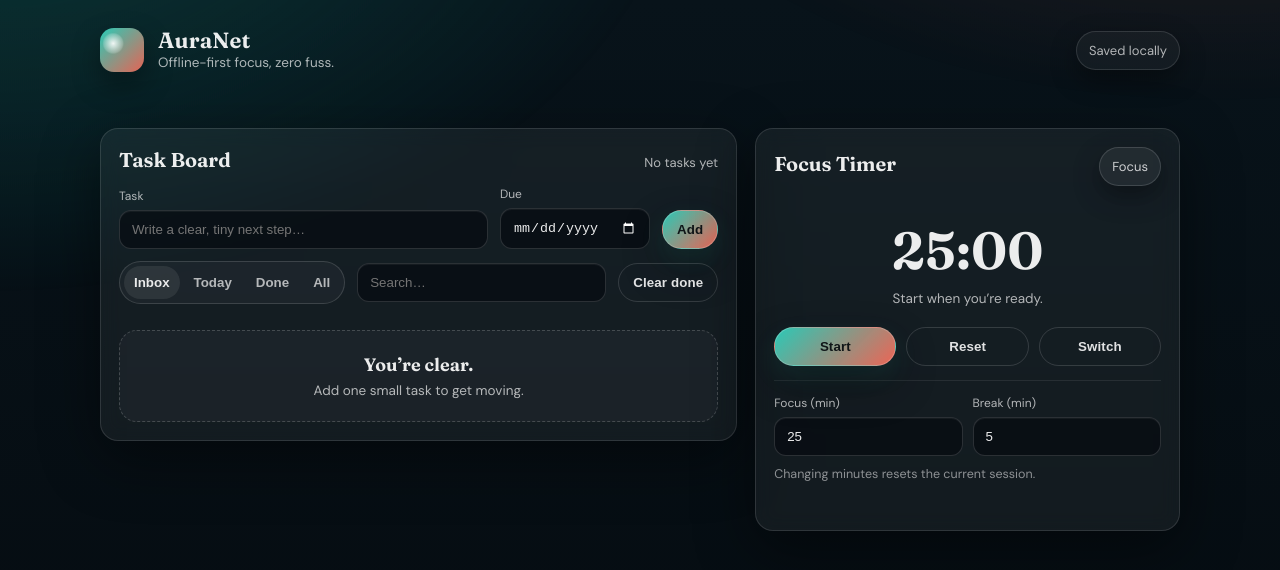
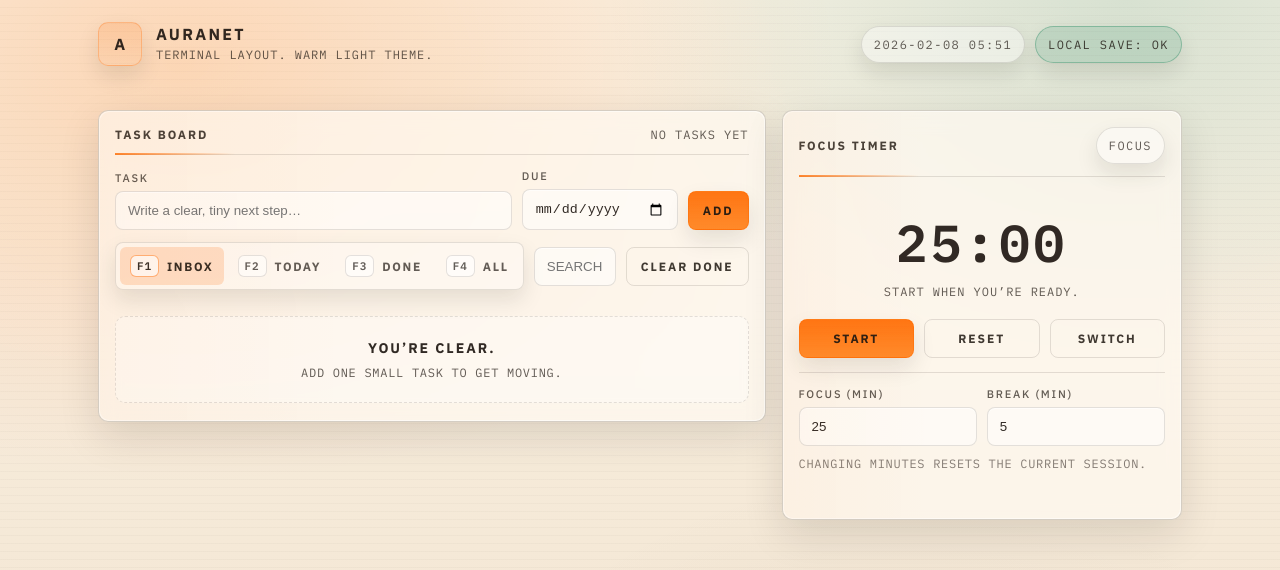
Before and after one commit to okok147/AuraNet, a website: page web/index.html in a window 1280 px wide. Drawn offline with Linux system fonts and the light colour scheme.

Commit message:
Bloomberg terminal style (warm light theme)

```diff
--- a/web/app.js
+++ b/web/app.js
@@ -5,6 +5,7 @@
 
   const els = {
     storagePill: $("storagePill"),
+    clock: $("clock"),
     stats: $("stats"),
     addForm: $("addForm"),
     taskText: $("taskText"),
@@ -32,6 +33,28 @@
   };
 
   const nowMs = () => Date.now();
+
+  const setStoragePill = (ok) => {
+    if (!els.storagePill) return;
+    els.storagePill.classList.toggle("pill--ok", ok);
+    els.storagePill.classList.toggle("pill--bad", !ok);
+    els.storagePill.textContent = ok ? "LOCAL SAVE: OK" : "LOCAL SAVE: BLOCKED";
+  };
+
+  const fmtClock = () => {
+    const d = new Date();
+    const y = d.getFullYear();
+    const m = String(d.getMonth() + 1).padStart(2, "0");
+    const day = String(d.getDate()).padStart(2, "0");
+    const hh = String(d.getHours()).padStart(2, "0");
+    const mm = String(d.getMinutes()).padStart(2, "0");
+    return `${y}-${m}-${day} ${hh}:${mm}`;
+  };
+
+  const renderClock = () => {
+    if (!els.clock) return;
+    els.clock.textContent = fmtClock();
+  };
 
   const clampInt = (value, min, max, fallback) => {
     const n = Number.parseInt(String(value), 10);
@@ -96,11 +119,9 @@
   const saveState = () => {
     try {
       localStorage.setItem(STORAGE_KEY, JSON.stringify(state));
-      els.storagePill.textContent = "Saved locally";
-      els.storagePill.style.borderColor = "rgba(45, 212, 191, 0.35)";
+      setStoragePill(true);
     } catch {
-      els.storagePill.textContent = "Storage blocked";
-      els.storagePill.style.borderColor = "rgba(255, 92, 115, 0.35)";
+      setStoragePill(false);
     }
   };
 
@@ -515,5 +536,7 @@
     }
   }
 
+  renderClock();
+  window.setInterval(renderClock, 10_000);
   render();
 })();
--- a/web/index.html
+++ b/web/index.html
@@ -3,7 +3,7 @@
   <head>
     <meta charset="UTF-8" />
     <meta name="viewport" content="width=device-width, initial-scale=1" />
-    <meta name="color-scheme" content="dark" />
+    <meta name="color-scheme" content="light" />
 
     <title>AuraNet</title>
     <meta
@@ -15,7 +15,7 @@
     <link rel="preconnect" href="https://fonts.googleapis.com" />
     <link rel="preconnect" href="https://fonts.gstatic.com" crossorigin />
     <link
-      href="https://fonts.googleapis.com/css2?family=DM+Sans:opsz,wght@9..40,400;9..40,500;9..40,700&family=Fraunces:opsz,wght@9..144,500;9..144,650&display=swap"
+      href="https://fonts.googleapis.com/css2?family=IBM+Plex+Mono:wght@400;500;600&family=IBM+Plex+Sans:wght@500;600;700&display=swap"
       rel="stylesheet"
     />
 
@@ -28,14 +28,23 @@
     <header class="shell">
       <div class="topbar">
         <div class="brand">
-          <div class="mark" aria-hidden="true"></div>
+          <div class="mark" aria-hidden="true">
+            <span class="mark__glyph">A</span>
+          </div>
           <div class="brand__text">
             <div class="brand__name">AuraNet</div>
-            <div class="brand__tag">Offline-first focus, zero fuss.</div>
+            <div class="brand__tag">Terminal layout. Warm light theme.</div>
           </div>
         </div>
-        <div class="pill" id="storagePill" title="Saved locally in your browser">
-          Saved locally
+        <div class="hud">
+          <div class="hud__clock" id="clock" aria-label="Local time"></div>
+          <div
+            class="pill pill--ok"
+            id="storagePill"
+            title="Saved locally in your browser"
+          >
+            LOCAL SAVE: OK
+          </div>
         </div>
       </div>
     </header>
@@ -71,16 +80,20 @@
           <div class="toolbar">
             <div class="seg" role="tablist" aria-label="Task filters">
               <button class="seg__btn" type="button" data-filter="inbox">
-                Inbox
+                <kbd class="kbd">F1</kbd>
+                <span>INBOX</span>
               </button>
               <button class="seg__btn" type="button" data-filter="today">
-                Today
+                <kbd class="kbd">F2</kbd>
+                <span>TODAY</span>
               </button>
               <button class="seg__btn" type="button" data-filter="done">
-                Done
+                <kbd class="kbd">F3</kbd>
+                <span>DONE</span>
               </button>
               <button class="seg__btn" type="button" data-filter="all">
-                All
+                <kbd class="kbd">F4</kbd>
+                <span>ALL</span>
               </button>
             </div>
             <label class="search">
@@ -88,7 +101,7 @@
               <input
                 class="input input--search"
                 id="search"
-                placeholder="Search…"
+                placeholder="SEARCH…"
               />
             </label>
             <button class="btn btn--ghost" type="button" id="clearDone">
--- a/web/styles.css
+++ b/web/styles.css
@@ -1,21 +1,35 @@
 :root {
-  --bg0: #050b10;
-  --bg1: #08131a;
-  --surface: rgba(255, 255, 255, 0.055);
-  --surface2: rgba(255, 255, 255, 0.075);
-  --stroke: rgba(255, 255, 255, 0.12);
-  --text: rgba(255, 255, 255, 0.92);
-  --muted: rgba(255, 255, 255, 0.68);
-  --muted2: rgba(255, 255, 255, 0.52);
-  --accent: #2dd4bf;
-  --accent2: #ff6b5a;
-  --danger: #ff5c73;
+  color-scheme: light;
 
-  --radius: 18px;
-  --radius2: 12px;
+  --bg0: #f8f1e6;
+  --bg1: #f2e5d3;
+  --panel: rgba(255, 250, 242, 0.72);
+  --panel2: rgba(255, 250, 242, 0.9);
 
-  --shadow: 0 18px 60px rgba(0, 0, 0, 0.45);
-  --shadow2: 0 10px 26px rgba(0, 0, 0, 0.38);
+  --stroke: rgba(32, 24, 18, 0.18);
+  --stroke2: rgba(32, 24, 18, 0.12);
+
+  --text: rgba(32, 24, 18, 0.92);
+  --muted: rgba(32, 24, 18, 0.7);
+  --muted2: rgba(32, 24, 18, 0.55);
+
+  --accent: #ff6a00;
+  --accent-soft: rgba(255, 106, 0, 0.18);
+  --ok: #0a7a52;
+  --ok-soft: rgba(10, 122, 82, 0.14);
+  --danger: #b4233a;
+  --danger-soft: rgba(180, 35, 58, 0.12);
+
+  --radius: 10px;
+  --radius2: 8px;
+
+  --shadow: 0 14px 40px rgba(24, 16, 10, 0.12);
+  --shadow2: 0 10px 22px rgba(24, 16, 10, 0.1);
+
+  --font-ui: "IBM Plex Sans", ui-sans-serif, system-ui, -apple-system,
+    Segoe UI, sans-serif;
+  --font-mono: "IBM Plex Mono", ui-monospace, SFMono-Regular, Menlo, Monaco,
+    Consolas, "Liberation Mono", monospace;
 }
 
 * {
@@ -30,38 +44,45 @@ body {
 body {
   margin: 0;
   color: var(--text);
-  font-family: "DM Sans", ui-sans-serif, system-ui, -apple-system, Segoe UI,
-    sans-serif;
-  background: linear-gradient(180deg, var(--bg1) 0%, var(--bg0) 100%);
+  font-family: var(--font-mono);
+  background: linear-gradient(180deg, var(--bg0) 0%, var(--bg1) 100%);
 }
 
 .bg {
   position: fixed;
-  inset: -40vh -30vw;
+  inset: 0;
   pointer-events: none;
   background:
     radial-gradient(
-        1200px 800px at 18% 10%,
-        rgba(45, 212, 191, 0.22),
+        1100px 700px at 14% 8%,
+        rgba(255, 106, 0, 0.2),
         transparent 60%
       ),
     radial-gradient(
-        1100px 700px at 78% 0%,
-        rgba(255, 107, 90, 0.18),
-        transparent 62%
+        900px 600px at 88% 0%,
+        rgba(10, 122, 82, 0.14),
+        transparent 58%
       ),
     radial-gradient(
-        900px 700px at 55% 100%,
-        rgba(255, 255, 255, 0.05),
+        800px 600px at 70% 100%,
+        rgba(32, 24, 18, 0.05),
         transparent 55%
-      );
-  filter: blur(6px) saturate(115%);
+      ),
+    repeating-linear-gradient(
+      0deg,
+      rgba(32, 24, 18, 0.028),
+      rgba(32, 24, 18, 0.028) 1px,
+      transparent 1px,
+      transparent 8px
+    ),
+    linear-gradient(180deg, var(--bg0) 0%, var(--bg1) 100%);
   opacity: 0.95;
+  filter: saturate(110%);
 }
 
 .shell {
   max-width: 1120px;
-  padding: 28px 20px;
+  padding: 22px 18px;
   margin: 0 auto;
   position: relative;
 }
@@ -83,16 +104,24 @@ body {
 .mark {
   width: 44px;
   height: 44px;
-  border-radius: 14px;
-  background:
-    radial-gradient(
-        18px 18px at 30% 35%,
-        rgba(255, 255, 255, 0.9),
-        rgba(255, 255, 255, 0.2) 52%,
-        transparent 60%
-      ),
-    linear-gradient(135deg, rgba(45, 212, 191, 0.95), rgba(255, 107, 90, 0.9));
-  box-shadow: 0 12px 28px rgba(0, 0, 0, 0.35);
+  border-radius: 10px;
+  background: linear-gradient(
+    180deg,
+    rgba(255, 106, 0, 0.16),
+    rgba(255, 106, 0, 0.06)
+  );
+  border: 1px solid rgba(255, 106, 0, 0.28);
+  box-shadow: var(--shadow2);
+  display: grid;
+  place-items: center;
+}
+
+.mark__glyph {
+  font-family: var(--font-ui);
+  font-weight: 800;
+  letter-spacing: 0.02em;
+  color: rgba(32, 24, 18, 0.92);
+  line-height: 1;
 }
 
 .brand__text {
@@ -100,20 +129,42 @@ body {
 }
 
 .brand__name {
-  font-family: "Fraunces", ui-serif, Georgia, serif;
-  letter-spacing: 0.1px;
-  font-weight: 650;
-  font-size: 22px;
-  line-height: 1.05;
+  font-family: var(--font-ui);
+  font-weight: 800;
+  letter-spacing: 0.14em;
+  text-transform: uppercase;
+  font-size: 16px;
+  line-height: 1.1;
 }
 
 .brand__tag {
   color: var(--muted);
-  font-size: 13.5px;
-  margin-top: 2px;
+  font-size: 12px;
+  margin-top: 4px;
+  letter-spacing: 0.08em;
+  text-transform: uppercase;
   white-space: nowrap;
   overflow: hidden;
   text-overflow: ellipsis;
+}
+
+.hud {
+  display: inline-flex;
+  align-items: center;
+  gap: 10px;
+}
+
+.hud__clock {
+  font-variant-numeric: tabular-nums;
+  letter-spacing: 0.12em;
+  text-transform: uppercase;
+  font-size: 12px;
+  color: var(--muted);
+  padding: 10px 12px;
+  border-radius: 999px;
+  border: 1px solid var(--stroke2);
+  background: rgba(255, 255, 255, 0.38);
+  box-shadow: var(--shadow2);
 }
 
 .pill {
@@ -122,36 +173,67 @@ body {
   gap: 8px;
   padding: 10px 12px;
   border-radius: 999px;
-  border: 1px solid var(--stroke);
-  background: rgba(255, 255, 255, 0.04);
+  border: 1px solid var(--stroke2);
+  background: rgba(255, 255, 255, 0.38);
   color: var(--muted);
-  font-size: 13px;
+  font-size: 12px;
+  letter-spacing: 0.12em;
+  text-transform: uppercase;
   box-shadow: var(--shadow2);
 }
 
-.pill--muted {
-  color: rgba(255, 255, 255, 0.78);
-  border-color: rgba(255, 255, 255, 0.14);
-  background: rgba(255, 255, 255, 0.055);
+.pill--ok {
+  color: rgba(32, 24, 18, 0.82);
+  border-color: rgba(10, 122, 82, 0.32);
+  background: var(--ok-soft);
+}
+
+.pill--bad {
+  color: rgba(32, 24, 18, 0.82);
+  border-color: rgba(180, 35, 58, 0.34);
+  background: var(--danger-soft);
 }
 
 .grid {
   display: grid;
-  grid-template-columns: 1.2fr 0.8fr;
-  gap: 18px;
+  grid-template-columns: 1.25fr 0.75fr;
+  gap: 16px;
   align-items: start;
 }
 
 .card {
+  position: relative;
   border-radius: var(--radius);
   border: 1px solid var(--stroke);
-  background: var(--surface);
+  background: var(--panel);
   box-shadow: var(--shadow);
   backdrop-filter: blur(10px);
   -webkit-backdrop-filter: blur(10px);
-  padding: 18px;
+  padding: 16px 16px 18px;
   overflow: clip;
   animation: up 520ms cubic-bezier(0.2, 0.9, 0.2, 1) both;
+}
+
+.card::before {
+  content: "";
+  position: absolute;
+  inset: 0;
+  pointer-events: none;
+  border-radius: inherit;
+  box-shadow: inset 0 0 0 1px rgba(255, 255, 255, 0.55);
+}
+
+.card::after {
+  content: "";
+  position: absolute;
+  inset: 0;
+  pointer-events: none;
+  background: linear-gradient(
+    90deg,
+    rgba(255, 106, 0, 0.18),
+    transparent 38%
+  );
+  opacity: 0.18;
 }
 
 .card--timer {
@@ -171,29 +253,47 @@ body {
 }
 
 .card__head {
+  position: relative;
   display: flex;
   align-items: baseline;
   justify-content: space-between;
   gap: 12px;
+  padding-bottom: 12px;
   margin-bottom: 14px;
+  border-bottom: 1px solid var(--stroke2);
+}
+
+.card__head::after {
+  content: "";
+  position: absolute;
+  left: 0;
+  bottom: -1px;
+  height: 2px;
+  width: 120px;
+  background: linear-gradient(90deg, rgba(255, 106, 0, 0.8), transparent);
 }
 
 .h1 {
-  font-family: "Fraunces", ui-serif, Georgia, serif;
-  font-weight: 650;
-  font-size: 20px;
+  font-family: var(--font-ui);
+  font-weight: 800;
+  font-size: 12px;
+  letter-spacing: 0.16em;
+  text-transform: uppercase;
   margin: 0;
+  color: rgba(32, 24, 18, 0.82);
 }
 
 .stats {
   color: var(--muted);
-  font-size: 13px;
+  font-size: 12px;
+  letter-spacing: 0.08em;
+  text-transform: uppercase;
 }
 
 .add {
   display: grid;
-  grid-template-columns: 1fr 150px auto;
-  gap: 12px;
+  grid-template-columns: 1fr 156px auto;
+  gap: 10px;
   align-items: end;
   margin-bottom: 12px;
 }
@@ -204,26 +304,29 @@ body {
 }
 
 .field__label {
-  font-size: 12px;
+  font-family: var(--font-ui);
+  font-size: 11px;
+  letter-spacing: 0.16em;
+  text-transform: uppercase;
   color: var(--muted);
 }
 
 .input {
   width: 100%;
   border-radius: var(--radius2);
-  border: 1px solid rgba(255, 255, 255, 0.14);
-  background: rgba(7, 11, 16, 0.7);
-  color: var(--text);
+  border: 1px solid var(--stroke2);
+  background: rgba(255, 255, 255, 0.52);
+  color: rgba(32, 24, 18, 0.92);
   padding: 11px 12px;
   outline: none;
-  box-shadow: inset 0 1px 0 rgba(255, 255, 255, 0.05);
+  box-shadow: inset 0 1px 0 rgba(255, 255, 255, 0.55);
 }
 
 .input:focus {
-  border-color: rgba(45, 212, 191, 0.55);
+  border-color: rgba(255, 106, 0, 0.55);
   box-shadow:
-    0 0 0 3px rgba(45, 212, 191, 0.12),
-    inset 0 1px 0 rgba(255, 255, 255, 0.05);
+    0 0 0 3px rgba(255, 106, 0, 0.16),
+    inset 0 1px 0 rgba(255, 255, 255, 0.55);
 }
 
 .input--search {
@@ -231,15 +334,18 @@ body {
 }
 
 .btn {
-  border: 1px solid rgba(255, 255, 255, 0.14);
-  background: rgba(255, 255, 255, 0.04);
-  color: rgba(255, 255, 255, 0.88);
-  border-radius: 999px;
+  border: 1px solid var(--stroke2);
+  background: rgba(255, 255, 255, 0.42);
+  color: rgba(32, 24, 18, 0.86);
+  border-radius: var(--radius2);
   padding: 11px 14px;
-  font-weight: 600;
-  letter-spacing: 0.1px;
+  font-family: var(--font-ui);
+  font-weight: 800;
+  letter-spacing: 0.16em;
+  text-transform: uppercase;
+  font-size: 12px;
   cursor: pointer;
-  box-shadow: 0 10px 24px rgba(0, 0, 0, 0.28);
+  box-shadow: var(--shadow2);
   transition:
     transform 120ms ease,
     background 120ms ease,
@@ -248,33 +354,29 @@ body {
 
 .btn:hover {
   transform: translateY(-1px);
-  background: rgba(255, 255, 255, 0.06);
-  border-color: rgba(255, 255, 255, 0.18);
+  background: rgba(255, 255, 255, 0.56);
+  border-color: var(--stroke);
 }
 
 .btn:active {
   transform: translateY(0);
 }
 
+.btn:focus-visible {
+  outline: none;
+  box-shadow:
+    0 0 0 3px rgba(255, 106, 0, 0.18),
+    var(--shadow2);
+}
+
 .btn--primary {
-  border-color: rgba(255, 255, 255, 0.2);
-  background: linear-gradient(
-    135deg,
-    rgba(45, 212, 191, 0.95),
-    rgba(255, 107, 90, 0.92)
-  );
-  color: rgba(10, 15, 18, 0.95);
-  box-shadow:
-    0 18px 40px rgba(0, 0, 0, 0.35),
-    0 10px 24px rgba(45, 212, 191, 0.12);
+  border-color: rgba(255, 106, 0, 0.45);
+  background: linear-gradient(180deg, rgba(255, 106, 0, 0.92), #ff8a2a);
+  color: rgba(32, 24, 18, 0.94);
 }
 
 .btn--primary:hover {
-  background: linear-gradient(
-    135deg,
-    rgba(45, 212, 191, 1),
-    rgba(255, 107, 90, 0.98)
-  );
+  background: linear-gradient(180deg, rgba(255, 106, 0, 1), #ff9a45);
 }
 
 .btn--ghost {
@@ -283,39 +385,64 @@ body {
 }
 
 .btn--ghost:hover {
-  background: rgba(255, 255, 255, 0.05);
+  background: rgba(255, 255, 255, 0.44);
 }
 
 .toolbar {
   display: grid;
   grid-template-columns: auto 1fr auto;
-  gap: 12px;
+  gap: 10px;
   align-items: center;
   margin: 12px 0 14px;
 }
 
 .seg {
   display: inline-flex;
-  border-radius: 999px;
-  border: 1px solid rgba(255, 255, 255, 0.14);
-  background: rgba(255, 255, 255, 0.035);
+  border-radius: var(--radius2);
+  border: 1px solid var(--stroke2);
+  background: rgba(255, 255, 255, 0.32);
   padding: 4px;
   gap: 4px;
+  box-shadow: var(--shadow2);
 }
 
 .seg__btn {
   border: 0;
   background: transparent;
   color: var(--muted);
-  font-weight: 650;
-  padding: 9px 10px;
-  border-radius: 999px;
+  font-family: var(--font-ui);
+  font-weight: 800;
+  font-size: 12px;
+  letter-spacing: 0.14em;
+  text-transform: uppercase;
+  padding: 8px 10px;
+  border-radius: 6px;
   cursor: pointer;
+  display: inline-flex;
+  align-items: center;
+  gap: 8px;
 }
 
 .seg__btn[aria-selected="true"] {
-  background: rgba(255, 255, 255, 0.08);
-  color: rgba(255, 255, 255, 0.9);
+  background: var(--accent-soft);
+  color: rgba(32, 24, 18, 0.9);
+}
+
+.seg__btn[aria-selected="true"] .kbd {
+  border-color: rgba(255, 106, 0, 0.5);
+  background: rgba(255, 255, 255, 0.72);
+  color: rgba(32, 24, 18, 0.9);
+}
+
+.kbd {
+  font-family: var(--font-mono);
+  font-size: 11px;
+  letter-spacing: 0.08em;
+  padding: 3px 6px;
+  border-radius: 6px;
+  border: 1px solid var(--stroke2);
+  background: rgba(255, 255, 255, 0.6);
+  color: var(--muted);
 }
 
 .search {
@@ -336,9 +463,15 @@ body {
   align-items: center;
   gap: 10px;
   padding: 12px 12px;
-  border-radius: 14px;
-  border: 1px solid rgba(255, 255, 255, 0.12);
-  background: rgba(0, 0, 0, 0.16);
+  border-radius: var(--radius2);
+  border: 1px solid var(--stroke2);
+  background: rgba(255, 255, 255, 0.42);
+  box-shadow: 0 10px 18px rgba(24, 16, 10, 0.06);
+}
+
+.item:hover {
+  border-color: var(--stroke);
+  background: rgba(255, 255, 255, 0.55);
 }
 
 .item--done {
@@ -356,7 +489,7 @@ body {
   text-align: left;
   border: 0;
   background: transparent;
-  color: rgba(255, 255, 255, 0.9);
+  color: rgba(32, 24, 18, 0.92);
   font-weight: 600;
   cursor: pointer;
   padding: 0;
@@ -365,7 +498,7 @@ body {
 
 .titleBtn:hover {
   text-decoration: underline;
-  text-decoration-color: rgba(45, 212, 191, 0.35);
+  text-decoration-color: rgba(255, 106, 0, 0.55);
   text-underline-offset: 4px;
 }
 
@@ -383,21 +516,22 @@ body {
   align-items: center;
   gap: 6px;
   padding: 5px 9px;
-  border-radius: 999px;
-  border: 1px solid rgba(255, 255, 255, 0.12);
-  background: rgba(255, 255, 255, 0.04);
+  border-radius: 6px;
+  border: 1px solid var(--stroke2);
+  background: rgba(255, 255, 255, 0.55);
+  font-variant-numeric: tabular-nums;
 }
 
 .badge--warn {
-  border-color: rgba(255, 107, 90, 0.25);
-  background: rgba(255, 107, 90, 0.12);
-  color: rgba(255, 255, 255, 0.92);
+  border-color: rgba(180, 35, 58, 0.3);
+  background: var(--danger-soft);
+  color: rgba(32, 24, 18, 0.92);
 }
 
 .badge--ok {
-  border-color: rgba(45, 212, 191, 0.25);
-  background: rgba(45, 212, 191, 0.12);
-  color: rgba(255, 255, 255, 0.92);
+  border-color: rgba(10, 122, 82, 0.28);
+  background: var(--ok-soft);
+  color: rgba(32, 24, 18, 0.92);
 }
 
 .rowActions {
@@ -407,42 +541,52 @@ body {
 }
 
 .iconBtn {
-  border: 1px solid rgba(255, 255, 255, 0.14);
-  background: rgba(255, 255, 255, 0.035);
-  color: rgba(255, 255, 255, 0.88);
-  border-radius: 12px;
+  border: 1px solid var(--stroke2);
+  background: rgba(255, 255, 255, 0.4);
+  color: rgba(32, 24, 18, 0.86);
+  border-radius: 8px;
   padding: 8px 10px;
   cursor: pointer;
+  font-family: var(--font-ui);
+  font-weight: 800;
+  letter-spacing: 0.14em;
+  text-transform: uppercase;
+  font-size: 11px;
 }
 
 .iconBtn:hover {
-  background: rgba(255, 255, 255, 0.055);
+  background: rgba(255, 255, 255, 0.6);
+  border-color: var(--stroke);
 }
 
 .danger:hover {
-  border-color: rgba(255, 92, 115, 0.35);
-  background: rgba(255, 92, 115, 0.12);
+  border-color: rgba(180, 35, 58, 0.35);
+  background: var(--danger-soft);
 }
 
 .empty {
   border-radius: var(--radius);
-  border: 1px dashed rgba(255, 255, 255, 0.18);
-  background: rgba(255, 255, 255, 0.03);
+  border: 1px dashed var(--stroke2);
+  background: rgba(255, 255, 255, 0.34);
   padding: 22px 16px;
   text-align: center;
   margin-top: 12px;
 }
 
 .empty__title {
-  font-family: "Fraunces", ui-serif, Georgia, serif;
-  font-weight: 650;
-  font-size: 18px;
+  font-family: var(--font-ui);
+  font-weight: 800;
+  letter-spacing: 0.14em;
+  text-transform: uppercase;
+  font-size: 14px;
 }
 
 .empty__sub {
   color: var(--muted);
-  margin-top: 6px;
-  font-size: 13.5px;
+  margin-top: 8px;
+  font-size: 12px;
+  letter-spacing: 0.06em;
+  text-transform: uppercase;
 }
 
 .timer {
@@ -452,15 +596,18 @@ body {
 }
 
 .timer__time {
-  font-family: "Fraunces", ui-serif, Georgia, serif;
-  font-weight: 650;
+  font-family: var(--font-mono);
+  font-weight: 600;
   font-size: 52px;
-  letter-spacing: 0.3px;
+  letter-spacing: 0.06em;
+  font-variant-numeric: tabular-nums;
 }
 
 .timer__hint {
   color: var(--muted);
-  font-size: 13.5px;
+  font-size: 12px;
+  letter-spacing: 0.08em;
+  text-transform: uppercase;
   margin-top: 8px;
 }
 
@@ -473,7 +620,7 @@ body {
 
 .settings {
   margin-top: 14px;
-  border-top: 1px solid rgba(255, 255, 255, 0.08);
+  border-top: 1px solid var(--stroke2);
   padding-top: 14px;
 }
 
@@ -486,20 +633,24 @@ body {
 .note {
   margin-top: 10px;
   color: var(--muted2);
-  font-size: 12.5px;
+  font-size: 12px;
+  letter-spacing: 0.06em;
+  text-transform: uppercase;
 }
 
 .toast {
   margin-top: 12px;
   min-height: 18px;
-  color: rgba(255, 255, 255, 0.86);
-  font-size: 13px;
+  color: rgba(32, 24, 18, 0.86);
+  font-size: 12px;
+  letter-spacing: 0.06em;
+  text-transform: uppercase;
 }
 
 .dialog {
   border: 0;
   padding: 0;
-  border-radius: 20px;
+  border-radius: 16px;
   background: transparent;
   max-width: 520px;
   width: calc(100vw - 28px);
@@ -507,14 +658,14 @@ body {
 }
 
 .dialog::backdrop {
-  background: rgba(0, 0, 0, 0.65);
+  background: rgba(32, 24, 18, 0.28);
   backdrop-filter: blur(6px);
 }
 
 .dialog__panel {
-  border-radius: 20px;
-  border: 1px solid rgba(255, 255, 255, 0.14);
-  background: rgba(12, 16, 20, 0.92);
+  border-radius: 16px;
+  border: 1px solid var(--stroke);
+  background: var(--panel2);
   padding: 16px;
   box-shadow: var(--shadow);
   display: grid;
@@ -529,9 +680,11 @@ body {
 }
 
 .dialog__title {
-  font-family: "Fraunces", ui-serif, Georgia, serif;
-  font-weight: 650;
-  font-size: 18px;
+  font-family: var(--font-ui);
+  font-weight: 800;
+  font-size: 12px;
+  letter-spacing: 0.16em;
+  text-transform: uppercase;
 }
 
 .dialog__actions {
```
Also changed, not shown: web/favicon.svg.
